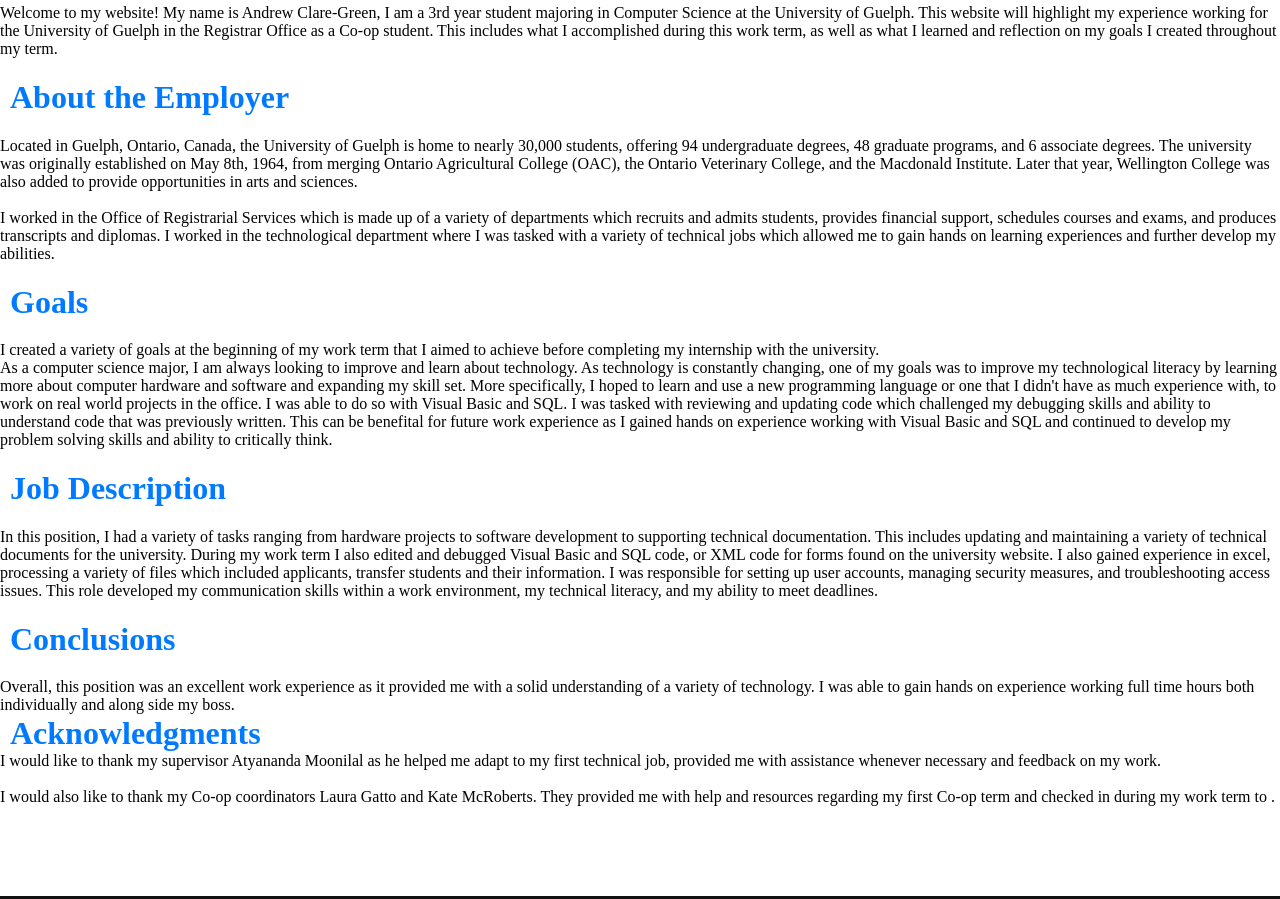
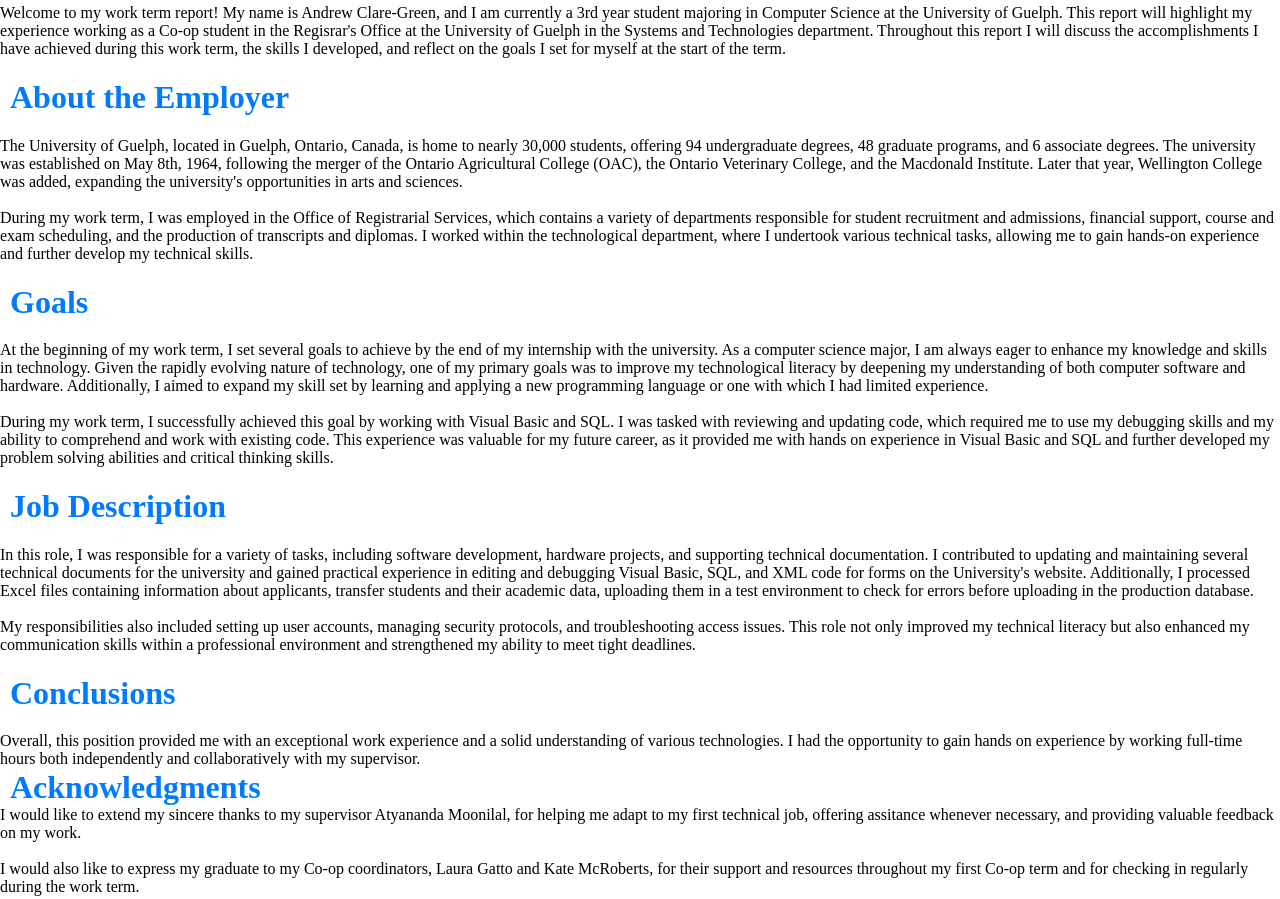
Before and after one commit to aclaregreen/Co-op, a plain HTML site: page index.html in a window 1280 px wide. Shown: the part 285-1184 px from the top of the page. Drawn offline with Linux system fonts and the light colour scheme.

Commit message:
edited content

```diff
--- a/index.html
+++ b/index.html
@@ -30,102 +30,78 @@
     <main>
         <div id="Introduction" class="page">
             <h2>Introduction</h2>
-            <p>Welcome to my website! My name is Andrew Clare-Green, I am a 3rd year student majoring in Computer
+            <p>Welcome to my work term report! My name is Andrew Clare-Green, and I am currently a 3rd year student
+                majoring in Computer
                 Science at
                 the
-                University of Guelph. This website will highlight my experience working for the University of Guelph in
-                the
-                Registrar Office as a Co-op student. This includes what I accomplished during this work term, as well as
-                what I
-                learned and reflection on my goals I created throughout my term.</p>
+                University of Guelph. This report will highlight my experience working as a Co-op student in the
+                Regisrar's Office at the University of Guelph in the Systems and Technologies department. Throughout
+                this report I will discuss the accomplishments I have achieved during this work term, the skills I
+                developed, and reflect on the goals I set for myself at the start of the term.</p>
         </div>
 
         <div id="About" class="page">
             <h3>About the Employer</h3>
-            <p>Located in Guelph, Ontario, Canada, the University of Guelph is home to nearly 30,000 students, offering
+            <p>The University of Guelph, located in Guelph, Ontario, Canada, is home to nearly 30,000 students, offering
                 94
-                undergraduate degrees, 48 graduate programs, and 6 associate degrees. The university was originally
+                undergraduate degrees, 48 graduate programs, and 6 associate degrees. The university was
                 established on
-                May 8th, 1964, from merging Ontario Agricultural College (OAC), the Ontario Veterinary College, and the
+                May 8th, 1964, following the merger of the Ontario Agricultural College (OAC), the Ontario Veterinary
+                College, and the
                 Macdonald
-                Institute. Later that year, Wellington College was also added to provide opportunities in arts and
-                sciences.
-                <br><br>I worked in the Office of Registrarial Services which is made up of a variety of departments
-                which
-                recruits
-                and
-                admits students, provides financial support, schedules courses and exams, and produces transcripts and
-                diplomas. I
-                worked in the technological department where I was tasked with a variety of technical jobs which allowed
-                me
-                to
-                gain
-                hands on learning experiences and further develop my abilities.
+                Institute. Later that year, Wellington College was added, expanding the university's opportunities in
+                arts and sciences.
+                <br><br>During my work term, I was employed in the Office of Registrarial Services, which contains a
+                variety of departments responsible for student recruitment and admissions, financial support, course and
+                exam scheduling, and the production of transcripts and diplomas. I worked within the technological
+                department, where I undertook various technical tasks, allowing me to gain hands-on experience and
+                further develop my technical skills.
             </p>
         </div>
 
         <div id="Goals" class="page">
             <h4>Goals</h4>
-            <p>I created a variety of goals at the beginning of my work term that I aimed to achieve before completing
-                my
-                internship with the university.</p>
-            <p>As a computer science major, I am always looking to improve
-                and learn about technology. As technology is constantly
-                changing, one of my goals was to improve my technological literacy by learning
-                more about computer hardware and software and expanding my
-                skill set. More specifically, I hoped to learn and use a new programming language or one that I didn't
-                have
-                as
-                much experience with, to work on real world projects in the office. I was able to do so with Visual
-                Basic
-                and SQL.
-                I was tasked with reviewing and updating code which challenged my debugging skills and ability to
-                understand
-                code
-                that was previously written. This can be benefital for future work experience as I gained hands on
-                experience
-                working with Visual Basic and SQL and continued to develop my problem solving skills and ability to
-                critically
-                think.
+            <p>At the beginning of my work term, I set several goals to achieve by the end of my internship with the
+                university. As a computer science major, I am always eager to
+                enhance my knowledge and skills in technology. Given the rapidly evolving nature of technology, one of
+                my primary goals was to improve my technological literacy by deepening my understanding of both computer
+                software and hardware. Additionally, I aimed to expand my skill set by learning and applying a new
+                programming language or one with which I had limited experience.<br><br>During my work term, I
+                successfully achieved this goal by working with Visual Basic and SQL. I was tasked with reviewing and
+                updating code, which required me to use my debugging skills and my ability to comprehend and work with
+                existing code. This experience was valuable for my future career, as it provided me with hands on
+                experience in Visual Basic and SQL and further developed my problem solving abilities and critical
+                thinking skills.
             </p>
         </div>
 
         <div id="Description" class="page">
             <h5>Job Description</h5>
-            <p>In this position, I had a variety of tasks ranging from hardware projects to software development to
-                supporting
-                technical documentation. This includes updating and maintaining a variety of technical documents for the
-                university. During my work term I also
-                edited and debugged Visual Basic and SQL code, or XML code for forms found on the university website. I
-                also
-                gained experience in excel, processing a variety of files which included applicants, transfer students
-                and
-                their
-                information. I was responsible for setting up user accounts, managing security measures, and
-                troubleshooting
-                access issues. This role developed my communication skills within a work environment, my technical
-                literacy,
-                and
-                my ability to meet deadlines.</p>
+            <p>In this role, I was responsible for a variety of tasks, including software development, hardware
+                projects, and supporting technical documentation. I contributed to updating and maintaining several
+                technical documents for the university and gained practical experience in editing and debugging Visual
+                Basic, SQL, and XML code for forms on the University's website. Additionally, I processed Excel files
+                containing information about applicants, transfer students and their academic data, uploading them in a
+                test environment to check for errors before uploading in the production database.<br><br>My
+                responsibilities also included setting up user accounts, managing security protocols, and
+                troubleshooting access issues. This role not only improved my technical literacy but also enhanced my
+                communication skills within a professional environment and strengthened my ability to meet tight
+                deadlines.</p>
         </div>
 
         <div id="Conclusions" class="page">
             <h6>Conclusions</h6>
-            <p>Overall, this position was an excellent work experience as it provided me with a solid understanding of a
-                variety
-                of technology. I was able to gain hands on experience working full time hours both individually and
-                along
-                side my
-                boss.</p>
+            <p>Overall, this position provided me with an exceptional work experience and a solid understanding of
+                various technologies. I had the opportunity to gain hands on experience by working full-time hours both
+                independently and collaboratively with my supervisor.</p>
         </div>
         <div id="Acknowledgments" class="page">
             <h7>Acknowledgments</h7>
-            <p>I would like to thank my supervisor Atyananda Moonilal as he helped me adapt to my first technical job,
-                provided
-                me
-                with assistance whenever necessary and feedback on my work.<br><br>I would also like to thank my Co-op
-                coordinators Laura Gatto and Kate McRoberts. They provided me with help and
-                resources regarding my first Co-op term and checked in during my work term to .</p>
+            <p>I would like to extend my sincere thanks to my supervisor Atyananda Moonilal, for helping me adapt to my
+                first technical job, offering assitance whenever necessary, and providing valuable feedback on my
+                work.<br><br>I would also like to express my graduate to my Co-op coordinators, Laura Gatto and Kate
+                McRoberts, for their support and resources throughout my first Co-op term and for checking in regularly
+                during the work term.</p>
         </div>
 
     </main>
```
